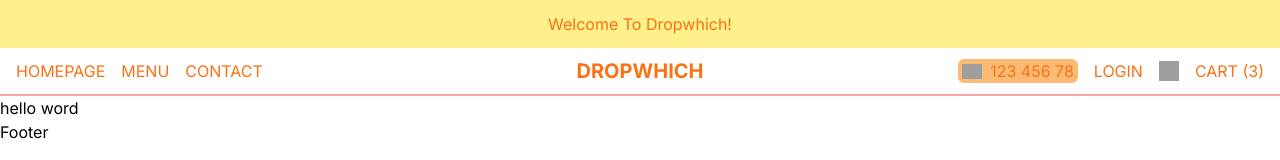
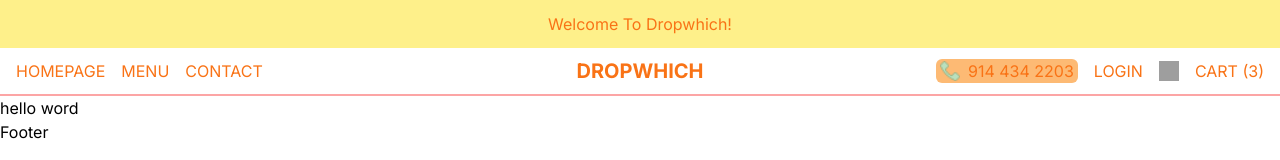
Before and after one commit to lissashea/fooddeliveryapp, a Next.js app: page / in a window 1280 px wide. Shown: the top 160 px of the page. Built offline with nearby package versions, Linux system fonts and the light colour scheme; grey boxes are pictures that could not be loaded.

Commit message:
cart icon

```diff
--- a/src/components/Menu.tsx
+++ b/src/components/Menu.tsx
@@ -74,7 +74,7 @@ const Menu = () => {
           {user ? "Orders" : "Login"}
         </Link>
         <Link href="/cart" onClick={() => setOpen(false)}>
-          {/* <CartIcon /> */}
+          <CartIcon />
         </Link>
       </div>
     )}
--- a/src/components/Navbar.tsx
+++ b/src/components/Navbar.tsx
@@ -25,7 +25,7 @@ const Navbar = () => {
       <div className="hidden md:flex gap-4 items-center justify-end flex-1">
         <div className="md:absolute top-3 r-2 lg:static flex items-center gap-2 cursor-pointer bg-orange-300 px-1 rounded-md">
           <Image src="/phone.png" alt="" width={20} height={20} />
-          <span>123 456 78</span>
+          <span>914 434 2203</span>
         </div>
         {!user ? (
           <Link href="/login">Login</Link>
```
Also changed, not shown: public/phone.png (added).
